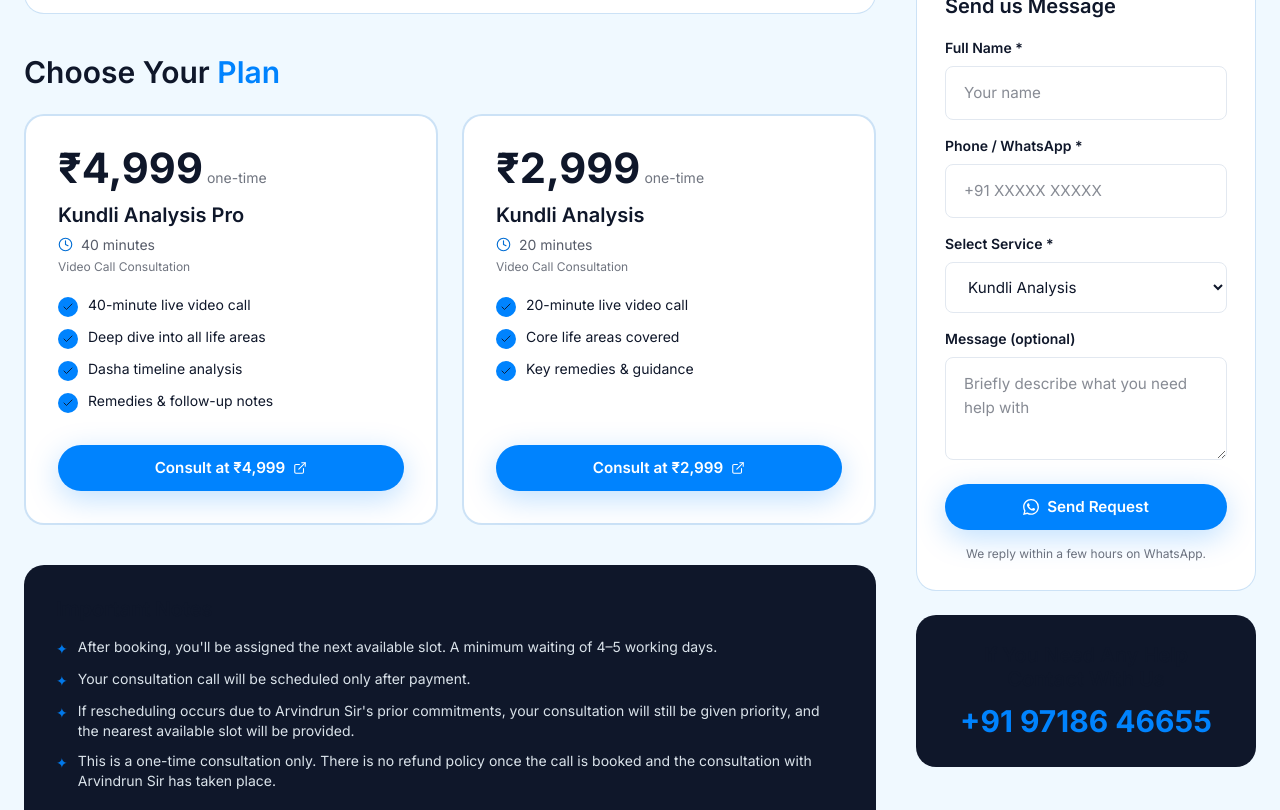
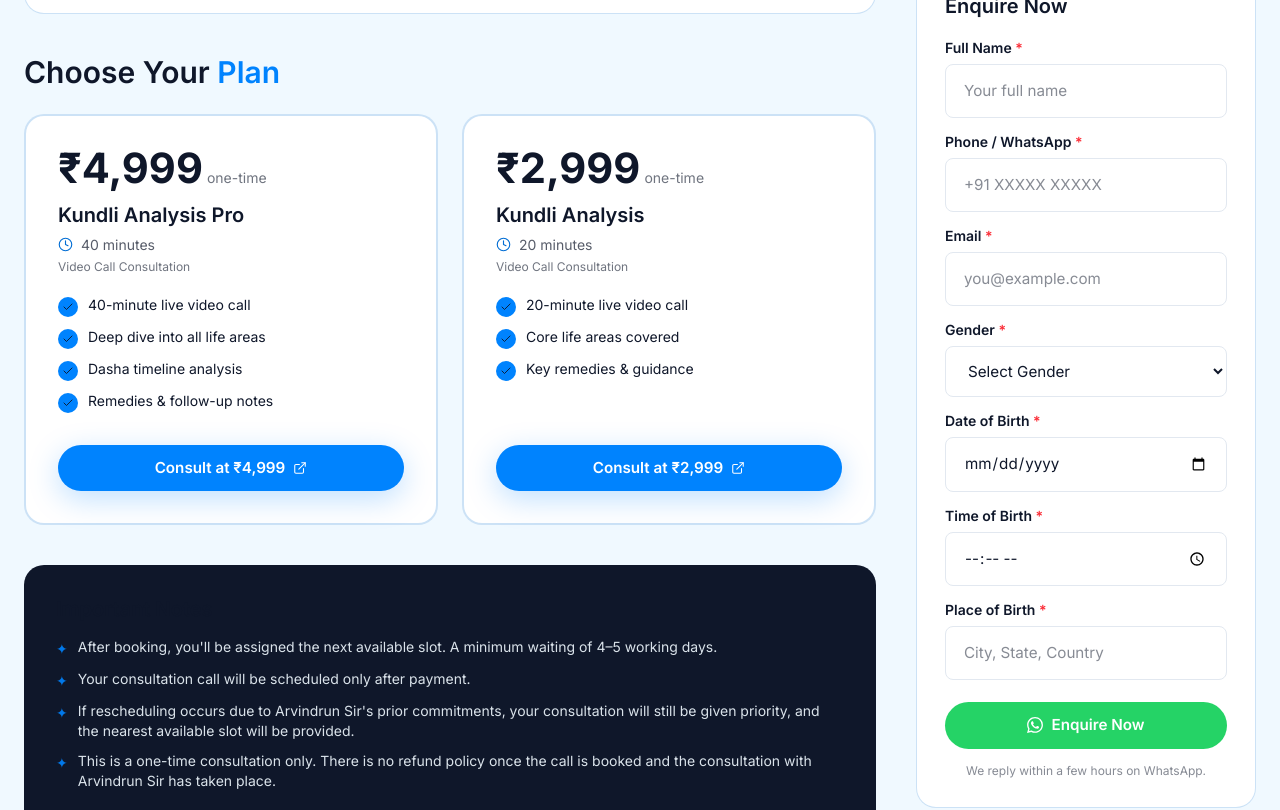
Before and after one commit to kjassi435/ASTROLOGY, a Next.js app: page /services/kundli-analysis in a window 1280 px wide. Shown: the part 1060-1870 px from the top of the page. Built offline with nearby package versions, Linux system fonts and the light colour scheme.

Commit message:
fix: revert service cards to link navigation, add ServiceEnquiryForm to detail pages

```diff
--- a/app/services/[slug]/page.tsx
+++ b/app/services/[slug]/page.tsx
@@ -8,7 +8,7 @@ import { PageHero } from "@/components/PageHero";
 import { JsonLd } from "@/components/JsonLd";
 import { Reveal } from "@/components/Preloader";
 import { IconCheck, IconClock, IconExternal, IconPhone, IconWhatsApp } from "@/components/Icons";
-import { BookingForm } from "@/components/Forms";
+import { ServiceEnquiryForm } from "@/components/ServiceEnquiryForm";
 
 export const dynamicParams = true;
 
@@ -162,8 +162,8 @@ export default async function ServicePage({ params }: { params: Promise<{ slug:
             </Reveal>
             <Reveal delay={100}>
               <div className="bg-card rounded-[var(--radius-lg)] border border-primary-hover/20 p-7">
-                <h3 className="text-xl mb-5">Send us Message</h3>
-                <BookingForm serviceSlug={service.slug} />
+                <h3 className="text-xl mb-5">Enquire Now</h3>
+                <ServiceEnquiryForm serviceSlug={service.slug} serviceName={service.name} />
               </div>
             </Reveal>
             <Reveal delay={150}>
--- a/app/services/page.tsx
+++ b/app/services/page.tsx
@@ -1,17 +1,18 @@
-"use client";
-
-import { useState } from "react";
+import type { Metadata } from "next";
 import Link from "next/link";
-import { SERVICES, type Service } from "@/lib/services";
+import { SERVICES } from "@/lib/services";
 import { PageHero } from "@/components/PageHero";
 import { SectionHeader, ServiceCard } from "@/components/Cards";
-import { ServiceInquiryModal } from "@/components/ServiceInquiryModal";
 import { Reveal } from "@/components/Preloader";
 import { IconArrowRight, IconCheck } from "@/components/Icons";
 
+export const metadata: Metadata = {
+  title: "Our Services — Astrology, Vastu & Name Designing | Arvin Astro",
+  description:
+    "Expert Astrology, Vastu & Name Designing services. Kundli Analysis, Vastu Consultation, Name Analysis, Company & Newborn Name Designing, Logo Designing and more.",
+};
+
 export default function ServicesPage() {
-  const [inquiryService, setInquiryService] = useState<Service | null>(null);
-
   return (
     <>
       <PageHero
@@ -25,7 +26,7 @@ export default function ServicesPage() {
           <div className="grid grid-cols-1 md:grid-cols-2 lg:grid-cols-3 gap-7">
             {SERVICES.map((service, i) => (
               <Reveal key={service.slug} delay={(i % 3) * 100}>
-                <ServiceCard service={service} index={i} onEnquiry={setInquiryService} />
+                <ServiceCard service={service} index={i} />
               </Reveal>
             ))}
           </div>
@@ -80,8 +81,6 @@ export default function ServicesPage() {
           </Reveal>
         </div>
       </section>
-
-      {inquiryService && <ServiceInquiryModal service={inquiryService} onClose={() => setInquiryService(null)} />}
     </>
   );
 }
--- a/components/Cards.tsx
+++ b/components/Cards.tsx
@@ -38,25 +38,20 @@ export function Marquee() {
   );
 }
 
-export function ServiceCard({ service, index = 0, onEnquiry }: { service: Service; index?: number; onEnquiry?: (service: Service) => void }) {
+export function ServiceCard({ service, index = 0 }: { service: Service; index?: number }) {
   return (
-    <div className={cn("service-card card-lift block relative group cursor-pointer", service.featured && "featured")} onClick={() => onEnquiry?.(service)}>
-      {service.popular ? <span className="absolute top-4 right-4 bg-primary text-white px-3 py-1 rounded-full text-[0.7rem] font-bold uppercase tracking-wider z-10">Popular</span> : null}
-      {service.featured ? <span className="absolute top-4 right-4 bg-primary text-white px-3 py-1 rounded-full text-[0.7rem] font-bold uppercase tracking-wider z-10">Featured</span> : null}
+    <Link href={`/services/${service.slug}`} className={cn("service-card card-lift block", service.featured && "featured")}>
+      {service.popular ? <span className="absolute top-4 right-4 bg-primary text-white px-3 py-1 rounded-full text-[0.7rem] font-bold uppercase tracking-wider">Popular</span> : null}
+      {service.featured ? <span className="absolute top-4 right-4 bg-primary text-white px-3 py-1 rounded-full text-[0.7rem] font-bold uppercase tracking-wider">Featured</span> : null}
       <div className="w-16 h-16 mb-6 text-primary transition-transform duration-300 group-hover:scale-110">
         <ServiceIcon name={service.icon} size={56} />
       </div>
       <h3 className="text-[1.6rem] mb-3">{service.name}</h3>
       <p className="opacity-80 mb-6 line-clamp-3">{service.tagline}</p>
-      <div className="flex items-center justify-between">
-        <span className="service-link inline-flex items-center gap-2 text-primary font-semibold text-sm group-hover:gap-3">
-          Enquire Now <IconArrowRight size={16} />
-        </span>
-        <Link href={`/services/${service.slug}`} className="text-xs text-muted-foreground hover:text-primary transition underline" onClick={(e) => e.stopPropagation()}>
-          View Details
-        </Link>
-      </div>
-    </div>
+      <span className="service-link inline-flex items-center gap-2 text-primary font-semibold text-sm group-hover:gap-3">
+        Learn More <IconArrowRight size={16} />
+      </span>
+    </Link>
   );
 }
 
--- a/components/ServiceInquiryModal.tsx
+++ b/components/ServiceEnquiryForm.tsx
@@ -2,8 +2,7 @@
 
 import { useState, type FormEvent } from "react";
 import { CONTACT } from "@/lib/site";
-import type { Service } from "@/lib/services";
-import { IconClose, IconWhatsApp, IconSpinner } from "./Icons";
+import { IconWhatsApp, IconSpinner } from "./Icons";
 
 interface ServiceField {
   label: string;
@@ -103,14 +102,8 @@ const DEFAULT_FIELDS: ServiceField[] = [
   { label: "Your Query", name: "message", placeholder: "Tell us what you need help with" },
 ];
 
-export function ServiceInquiryModal({
-  service,
-  onClose,
-}: {
-  service: Service;
-  onClose: () => void;
-}) {
-  const fields = SERVICE_FIELDS[service.slug] ?? DEFAULT_FIELDS;
+export function ServiceEnquiryForm({ serviceSlug, serviceName }: { serviceSlug: string; serviceName: string }) {
+  const fields = SERVICE_FIELDS[serviceSlug] ?? DEFAULT_FIELDS;
   const [formData, setFormData] = useState<Record<string, string>>({});
   const [sending, setSending] = useState(false);
   const [done, setDone] = useState(false);
@@ -126,8 +119,8 @@ export function ServiceInquiryModal({
     const lines: string[] = [
       `Namaste Arvindrun ji! 🙏`,
       ``,
-      `*New Service Inquiry*`,
-      `*Service: ${service.name}*`,
+      `*New Service Enquiry*`,
+      `*Service: ${serviceName}*`,
       ``,
     ];
 
@@ -146,52 +139,35 @@ export function ServiceInquiryModal({
 
     setSending(false);
     setDone(true);
-    setTimeout(onClose, 2000);
   };
 
+  if (done) {
     return (
-    <div className="fixed inset-0 z-[3000] flex items-center justify-center p-4" onClick={onClose}>
-      <div className="absolute inset-0 bg-black/60 backdrop-blur-sm" />
-      <div
-        className="relative bg-foreground rounded-2xl border border-primary-hover/30 shadow-2xl max-w-lg w-full max-h-[85vh] overflow-y-auto"
-        onClick={(e) => e.stopPropagation()}
-      >
-        {/* Header */}
-        <div className="sticky top-0 z-10 bg-foreground border-b border-white/10 px-6 py-4 flex items-center justify-between">
-          <div>
-            <h3 className="text-lg font-bold text-white">{service.name}</h3>
-            <p className="text-xs text-white/50">Fill in your details to enquire</p>
-          </div>
-          <button onClick={onClose} className="text-white/50 hover:text-white transition p-1">
-            <IconClose size={20} />
-          </button>
-        </div>
-
-        {/* Body */}
-        <div className="p-6">
-          {done ? (
-            <div className="text-center py-12">
-              <div className="w-16 h-16 rounded-full bg-green-500/20 flex items-center justify-center mx-auto mb-4">
-                <svg className="w-8 h-8 text-green-400" fill="none" viewBox="0 0 24 24" stroke="currentColor">
+      <div className="text-center py-6">
+        <div className="w-14 h-14 rounded-full bg-green-500/20 flex items-center justify-center mx-auto mb-3">
+          <svg className="w-7 h-7 text-green-400" fill="none" viewBox="0 0 24 24" stroke="currentColor">
             <path strokeLinecap="round" strokeLinejoin="round" strokeWidth={2} d="M5 13l4 4L19 7" />
           </svg>
         </div>
-              <h4 className="text-white font-semibold text-lg mb-1">Inquiry Sent!</h4>
-              <p className="text-white/50 text-sm">We will get back to you on WhatsApp shortly.</p>
+        <h4 className="font-semibold text-lg mb-1">Enquiry Sent!</h4>
+        <p className="text-sm opacity-60">We will get back to you on WhatsApp shortly.</p>
       </div>
-          ) : (
-            <form onSubmit={submit} className="space-y-4">
+    );
+  }
+
+  return (
+    <form onSubmit={submit} className="space-y-3.5">
       {fields.map((field) => (
         <div key={field.name}>
-                  <label className="block text-sm font-semibold mb-1.5 text-white/80">
-                    {field.label} {field.required && <span className="text-red-400">*</span>}
+          <label className="block text-sm font-semibold mb-1.5">
+            {field.label} {field.required && <span className="text-red-500">*</span>}
           </label>
           {field.type === "select" ? (
             <select
               required={field.required}
               value={formData[field.name] ?? ""}
               onChange={(e) => update(field.name, e.target.value)}
-                      className="w-full px-4 py-2.5 rounded-lg bg-white/5 border border-white/10 text-white text-sm focus:border-primary focus:outline-none"
+              className="form-control"
             >
               <option value="" disabled>Select {field.label}</option>
               {field.options?.map((opt) => (
@@ -205,21 +181,16 @@ export function ServiceInquiryModal({
               value={formData[field.name] ?? ""}
               onChange={(e) => update(field.name, e.target.value)}
               placeholder={field.placeholder}
-                      className="w-full px-4 py-2.5 rounded-lg bg-white/5 border border-white/10 text-white text-sm placeholder:text-white/30 focus:border-primary focus:outline-none"
+              className="form-control"
             />
           )}
         </div>
       ))}
-
-              <button type="submit" disabled={sending} className="w-full py-3 rounded-xl bg-green-600 hover:bg-green-500 text-white font-semibold transition flex items-center justify-center gap-2 mt-2">
+      <button type="submit" disabled={sending} className="btn btn-whatsapp btn-full mt-2">
         {sending ? <IconSpinner size={16} /> : <IconWhatsApp size={16} />}
-                Send on WhatsApp
+        Enquire Now
       </button>
-              <p className="text-xs text-center text-white/40">We reply within a few hours on WhatsApp.</p>
+      <p className="text-xs text-center opacity-50">We reply within a few hours on WhatsApp.</p>
     </form>
-          )}
-        </div>
-      </div>
-    </div>
   );
 }
--- a/components/ServicesSection.tsx
+++ b/components/ServicesSection.tsx
@@ -1,15 +1,12 @@
 "use client";
 
 import Link from "next/link";
-import { useState } from "react";
-import { SERVICES, type Service } from "@/lib/services";
+import { SERVICES } from "@/lib/services";
 import { SectionHeader, ServiceCard } from "@/components/Cards";
-import { ServiceInquiryModal } from "@/components/ServiceInquiryModal";
 import { Reveal } from "@/components/Preloader";
 import { IconArrowRight } from "@/components/Icons";
 
 export function ServicesSection() {
-  const [inquiryService, setInquiryService] = useState<Service | null>(null);
   const homeServices = SERVICES.filter((s) => s.slug !== "mobile-analysis");
   return (
     <section className="bg-section-blue section" id="services">
@@ -23,7 +20,7 @@ export function ServicesSection() {
         <div className="grid grid-cols-1 md:grid-cols-2 lg:grid-cols-3 gap-7">
           {homeServices.map((service, i) => (
             <Reveal key={service.slug} delay={(i % 3) * 100}>
-              <ServiceCard service={service} index={i} onEnquiry={setInquiryService} />
+              <ServiceCard service={service} index={i} />
             </Reveal>
           ))}
         </div>
@@ -33,7 +30,6 @@ export function ServicesSection() {
           </Link>
         </div>
       </div>
-      {inquiryService && <ServiceInquiryModal service={inquiryService} onClose={() => setInquiryService(null)} />}
     </section>
   );
 }
```
Lines whose indentation alone changed are shown as unchanged.
